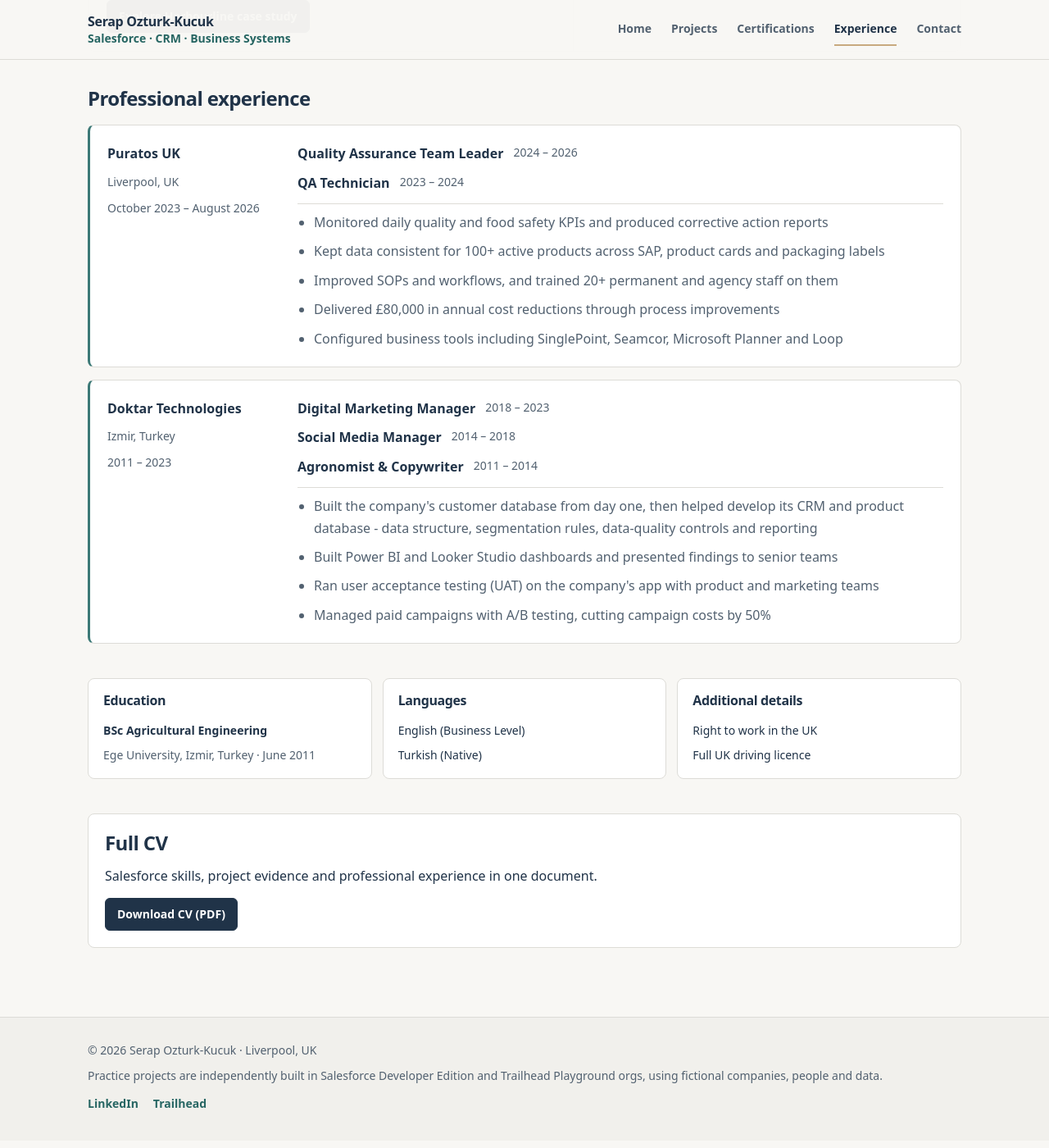
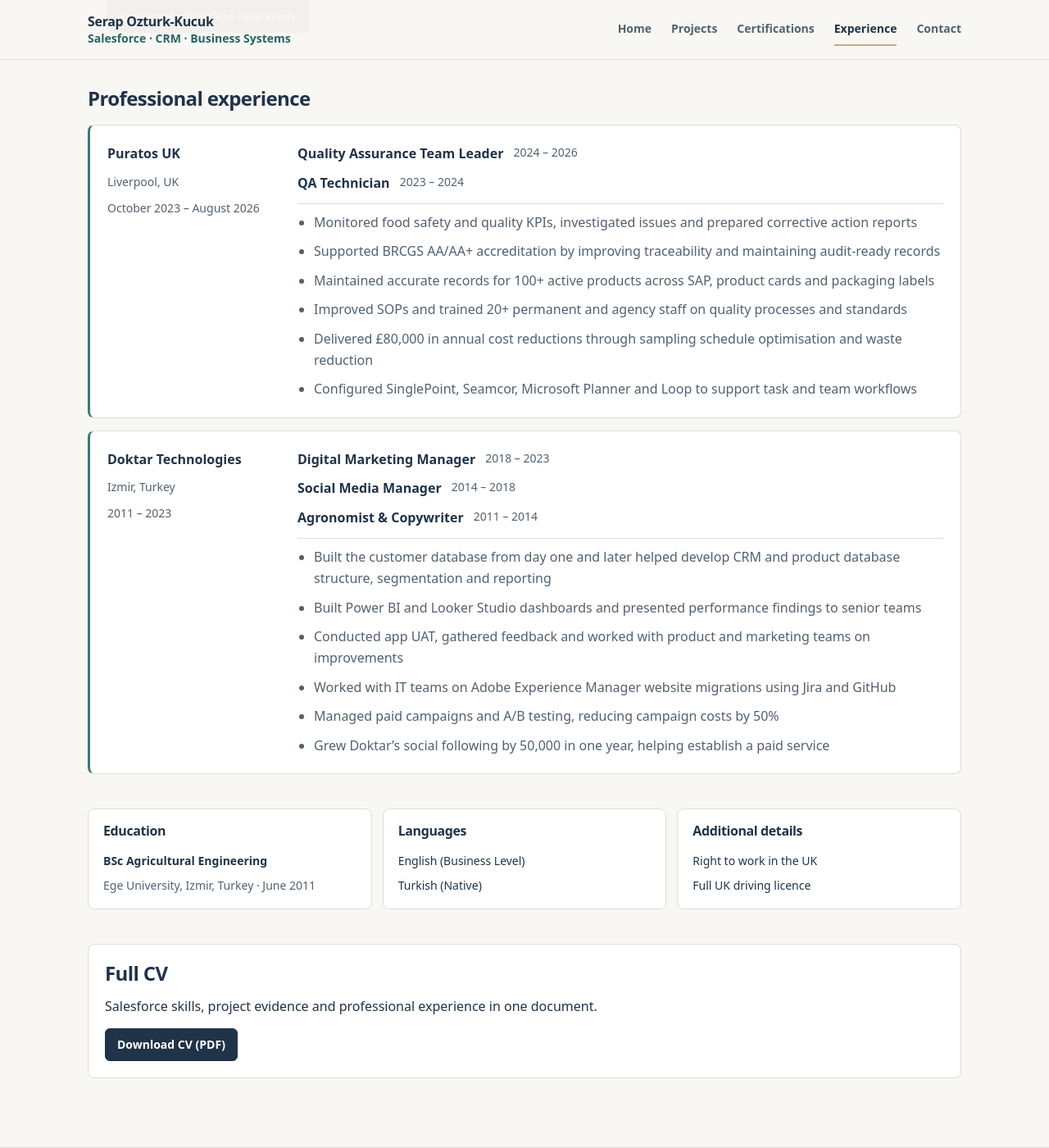
Before and after one commit to serapozturkkucuk/serapozturkkucuk.github.io, a Jekyll site: the page built from about/index.html, in a window 1280 px wide and 1400 px high, scrolled down 1855 px. Shown: the whole window at 82% size. Built offline with Jekyll 4.4.1, drawn with Linux system fonts in a browser that asks for light colours.

Commit message:
Restore CV-backed evidence for BRCGS, CRM, AEM migration, UAT and measurable results

```diff
--- a/_data/experience.yml
+++ b/_data/experience.yml
@@ -1,4 +1,4 @@
-# Work experience, newest first. Keep it the same as your CV.
+# Professional experience: concise highlights grounded in the linked Salesforce CV.
 
 - company: Puratos UK
   location: Liverpool, UK
@@ -9,12 +9,12 @@
     - title: QA Technician
       dates: 2023 – 2024
   points:
-    - Monitored daily quality and food safety KPIs and produced corrective action reports
-    - Kept data consistent for 100+ active products across SAP, product cards and packaging labels
-    - Improved SOPs and workflows, and trained 20+ permanent and agency staff on them
-    - Delivered £80,000 in annual cost reductions through process improvements
-    - Configured business tools including SinglePoint, Seamcor, Microsoft Planner and Loop
-  for_salesforce: I keep data accurate, document processes, and test changes before they reach people.
+    - Monitored food safety and quality KPIs, investigated issues and prepared corrective action reports
+    - Supported BRCGS AA/AA+ accreditation by improving traceability and maintaining audit-ready records
+    - Maintained accurate records for 100+ active products across SAP, product cards and packaging labels
+    - Improved SOPs and trained 20+ permanent and agency staff on quality processes and standards
+    - Delivered £80,000 in annual cost reductions through sampling schedule optimisation and waste reduction
+    - Configured SinglePoint, Seamcor, Microsoft Planner and Loop to support task and team workflows
 
 - company: Doktar Technologies
   location: Izmir, Turkey
@@ -27,8 +27,9 @@
     - title: Agronomist & Copywriter
       dates: 2011 – 2014
   points:
-    - Built the company's customer database from day one, then helped develop its CRM and product database - data structure, segmentation rules, data-quality controls and reporting
-    - Built Power BI and Looker Studio dashboards and presented findings to senior teams
-    - Ran user acceptance testing (UAT) on the company's app with product and marketing teams
-    - Managed paid campaigns with A/B testing, cutting campaign costs by 50%
-  for_salesforce: I know what sales and marketing teams need from a CRM and its data.
+    - Built the customer database from day one and later helped develop CRM and product database structure, segmentation and reporting
+    - Built Power BI and Looker Studio dashboards and presented performance findings to senior teams
+    - Conducted app UAT, gathered feedback and worked with product and marketing teams on improvements
+    - Worked with IT teams on Adobe Experience Manager website migrations using Jira and GitHub
+    - Managed paid campaigns and A/B testing, reducing campaign costs by 50%
+    - Grew Doktar’s social following by 50,000 in one year, helping establish a paid service
```
